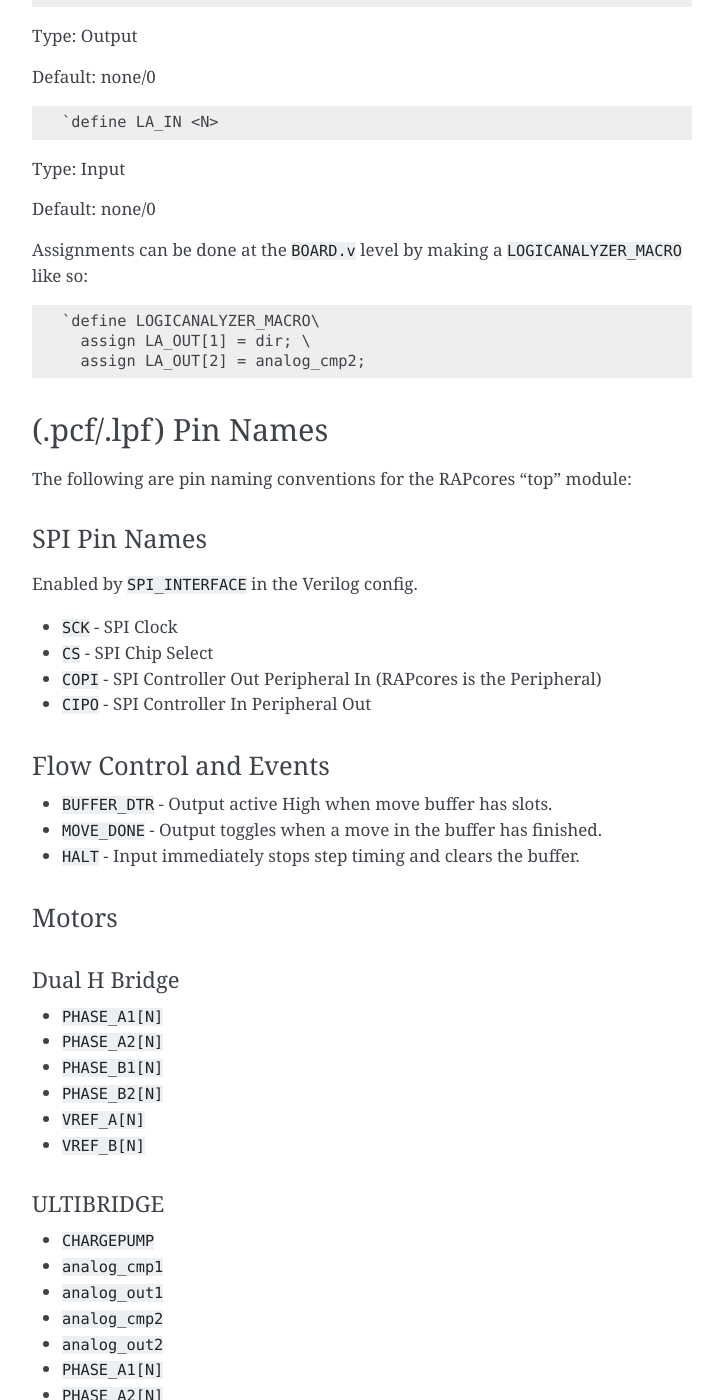
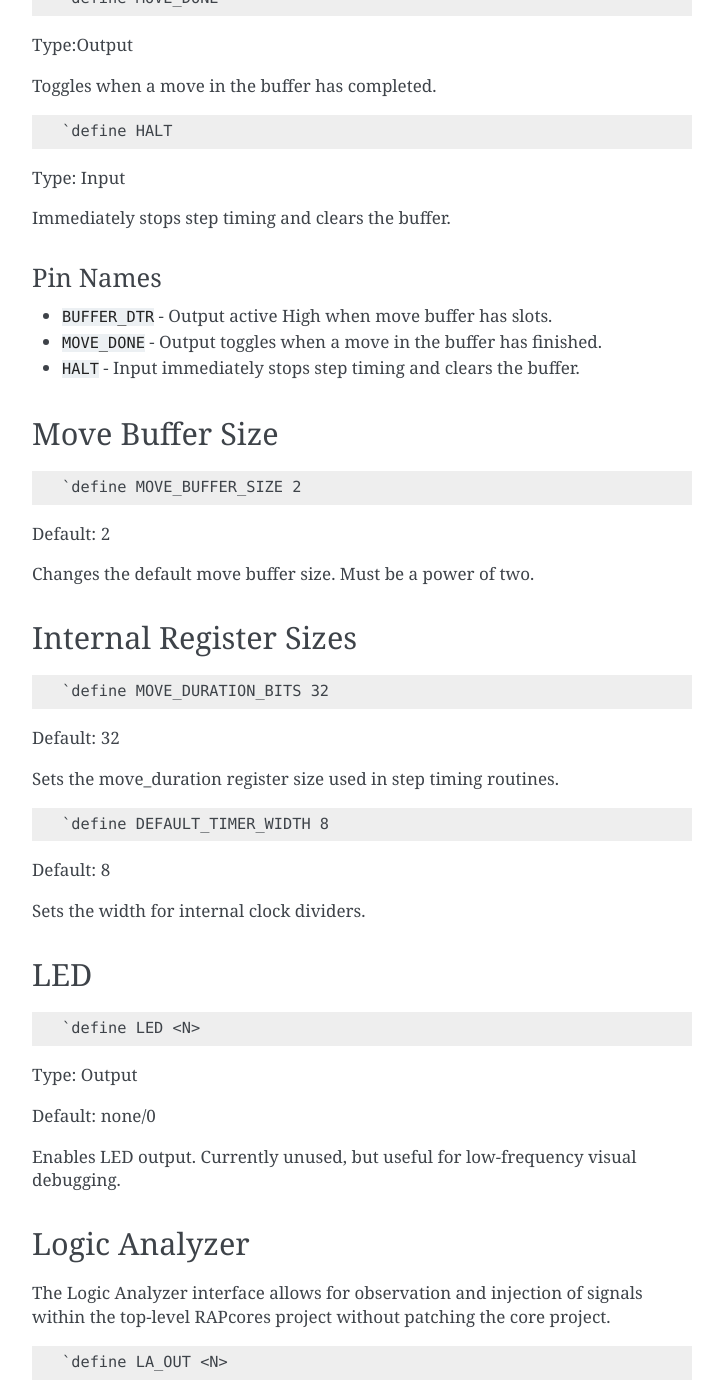
Before and after one commit to RAPcores/rapcores, a Sphinx documentation site: the page built from docs/configuration.md, in a window 1280 px wide and 1400 px high, scrolled down 3107 px. Shown: the whole window, without its empty margins (388-1111 px from the left). Built offline with Sphinx 7.4.7, drawn with Linux system fonts in a browser that asks for light colours; some of the changed text lies outside the part shown.

Commit message:
[docs] reorganize board configuration docs

````diff
--- a/docs/configuration.md
+++ b/docs/configuration.md
@@ -41,19 +41,27 @@
 The programming command for the device used with the `make prog` target.
 
 
-## (.v) Parameters
-
-The following Verilog Macro Definitions may be used to enable or disable certain
-features:
-
-### SPI Interface
+## SPI Interface
 
 ```
 `define SPI_INTERFACE
 ```
 Enables the SPI Interface.
 
-### Motors
+### Pin Names
+
+- `SCK` - SPI Clock
+- `CS` - SPI Chip Select
+- `COPI` - SPI Controller Out Peripheral In (RAPcores is the Peripheral)
+- `CIPO` - SPI Controller In Peripheral Out
+
+## Motors
+
+In addition to device-specific counts, a motor count must be defines as so:
+
+```
+`define MOTOR_COUNT <N>
+```
 
 ```
 `define DUAL_HBRIDGE <N>
@@ -70,21 +78,46 @@
 
 See: "Ultibridge" in Pinouts for name specification.
 
+### Pin Names - Dual H Bridge
 
-In addition to device-specific counts, a motor count must be defines as so:
+- `PHASE_A1[N]`
+- `PHASE_A2[N]`
+- `PHASE_B1[N]`
+- `PHASE_B2[N]`
+- `VREF_A[N]`
+- `VREF_B[N]`
 
-```
-`define MOTOR_COUNT <N>
-```
+### Pin Names ULTIBRIDGE
 
-### Encoders
+- `CHARGEPUMP`
+- `analog_cmp1`
+- `analog_out1`
+- `analog_cmp2`
+- `analog_out2`
+- `PHASE_A1[N]`
+- `PHASE_A2[N]`
+- `PHASE_B1[N]`
+- `PHASE_B2[N]`
+- `PHASE_A1_H[N]`
+- `PHASE_A2_H[N]`
+- `PHASE_B1_H[N]`
+- `PHASE_B2_H[N]`
+
+
+## Encoders
 
 ```
 `define QUAD_ENC <N>
 ```
 Enables quadrature encoder . Where `<N>` encoders are specified.
 
-### Flow Control and Events
+### Pin Names
+
+- `ENC_A[N]`
+- `ENC_B[N]`
+
+
+## Flow Control and Events
 
 The following Input/Output tied to certain events can be enabled:
 
@@ -109,7 +142,15 @@
 
 Immediately stops step timing and clears the buffer.
 
-### Move Buffer
+
+### Pin Names
+
+- `BUFFER_DTR` - Output active High when move buffer has slots.
+- `MOVE_DONE` - Output toggles when a move in the buffer has finished.
+- `HALT` - Input immediately stops step timing and clears the buffer.
+
+
+## Move Buffer Size
 
 ```
 `define MOVE_BUFFER_SIZE 2
@@ -118,7 +159,24 @@
 
 Changes the default move buffer size. Must be a power of two.
 
-### LED
+
+## Internal Register Sizes
+
+```
+`define MOVE_DURATION_BITS 32
+```
+Default: 32
+
+Sets the move_duration register size used in step timing routines.
+
+```
+`define DEFAULT_TIMER_WIDTH 8
+```
+Default: 8
+
+Sets the width for internal clock dividers.
+
+## LED
 
 ```
 `define LED <N>
@@ -131,7 +189,7 @@
 Enables LED output. Currently unused, but useful for low-frequency visual debugging.
 
 
-### Logic Analyzer
+## Logic Analyzer
 
 The Logic Analyzer interface allows for observation and injection of signals
 within the top-level RAPcores project without patching the core project.
@@ -162,57 +220,3 @@
   assign LA_OUT[1] = dir; \
   assign LA_OUT[2] = analog_cmp2;
 ```
-
-
-## (.pcf/.lpf) Pin Names
-
-The following are pin naming conventions for the RAPcores "top" module:
-
-### SPI Pin Names
-
-Enabled by `SPI_INTERFACE` in the Verilog config.
-
-- `SCK` - SPI Clock
-- `CS` - SPI Chip Select
-- `COPI` - SPI Controller Out Peripheral In (RAPcores is the Peripheral)
-- `CIPO` - SPI Controller In Peripheral Out
-
-### Flow Control and Events
-
-
-- `BUFFER_DTR` - Output active High when move buffer has slots.
-- `MOVE_DONE` - Output toggles when a move in the buffer has finished.
-- `HALT` - Input immediately stops step timing and clears the buffer.
-
-### Motors
-
-
-#### Dual H Bridge
-
-- `PHASE_A1[N]`
-- `PHASE_A2[N]`
-- `PHASE_B1[N]`
-- `PHASE_B2[N]`
-- `VREF_A[N]`
-- `VREF_B[N]`
-
-#### ULTIBRIDGE
-
-- `CHARGEPUMP`
-- `analog_cmp1`
-- `analog_out1`
-- `analog_cmp2`
-- `analog_out2`
-- `PHASE_A1[N]`
-- `PHASE_A2[N]`
-- `PHASE_B1[N]`
-- `PHASE_B2[N]`
-- `PHASE_A1_H[N]`
-- `PHASE_A2_H[N]`
-- `PHASE_B1_H[N]`
-- `PHASE_B2_H[N]`
-
-### Quadrature Encoders
-
-- `ENC_A[N]`
-- `ENC_B[N]`
````
Also changed, not shown: other parts of docs/configuration.md (+1 -1 lines).
